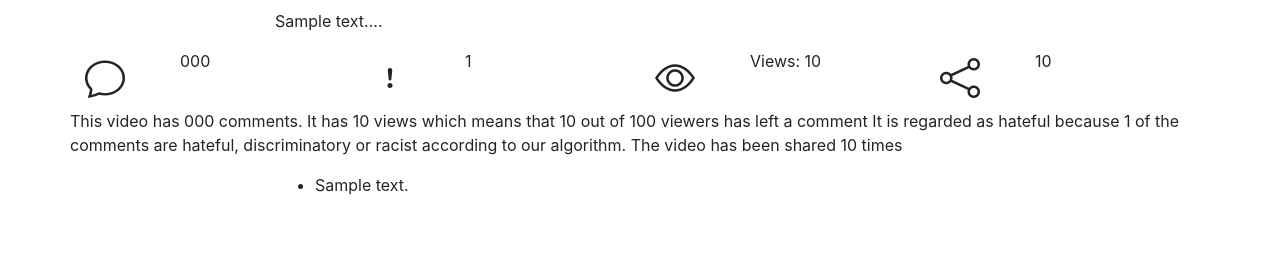
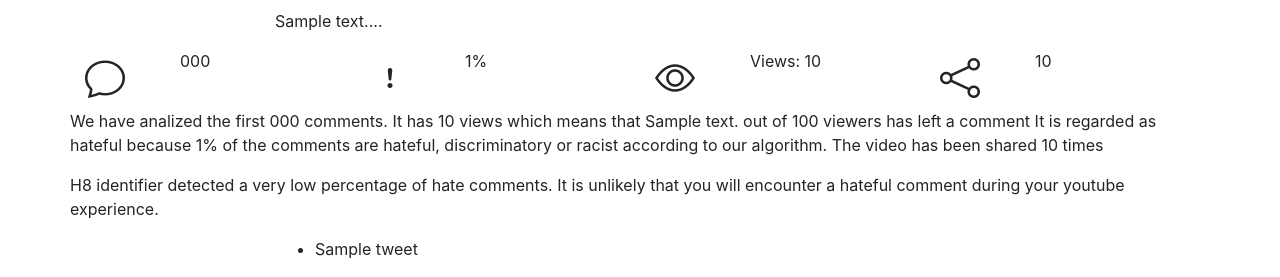
Before and after one commit to TechLabs-Berlin/H8-Identifier, a Flask app: template h8_identifier/templates/result.html in a window 1280 px wide. Shown: the part 770-1047 px from the top of the page. Before the commit the page ends 965 px from the top, so only its background shows below. Run offline with Flask 2, Linux system fonts and the light colour scheme; the template is opened without the code that fills it: most values are stand-ins (such as "Sample title", 1, 10 or a date in 2020); parts of the project's set-up code (start-up, migrations or seed data) failed here and were passed over; some libraries are stand-ins or nearby versions.

Commit message:
updated judgement of percentage

```diff
--- a/h8_identifier/templates/result.html
+++ b/h8_identifier/templates/result.html
@@ -33,7 +33,7 @@
           <i class="bi bi-exclamation" style="font-size: 2.5rem"></i>
         </div>
         <div class="col-sm-2">
-          <p>{{percent_hate}}</p>
+          <p>{{percent_hate}}%</p>
         </div>
         <div class="col-sm-1">
           <i class="bi bi-eye" style="font-size: 2.5rem"></i>
@@ -51,22 +51,33 @@
     </div>
     <div class="container">
       <div class="row">
-        <p>This video has {{ number_of_comments }} comments. It has {{
-          views }} views which means that {{ comments_per_view * 100 }} out of 100
-          viewers has left a comment It is regarded as hateful because {{ percent_hate }} of
+        <p>We have analized the first {{ number_of_comments }} comments. It has {{
+          views }} views which means that {{ comments_per_view  }} out of 100
+          viewers has left a comment It is regarded as hateful because {{ percent_hate }}% of
           the comments are hateful, discriminatory or racist according to our algorithm. The video has been shared {{
           shared }} times</p>
       </div>
     </div>
     <div class="container">
       <div class="row">
+        {%if percent_hate == 0 %}
+          <p>H8 identifier did not detect hate speed now. Enjoy your hate freee youtube experience!</p>
+        {%elif percent_hate <= 2 %}
+          <p>H8 identifier detected a very low percentage of hate comments. It is unlikely that you will encounter a hateful comment during your youtube experience.</p>
+        {%elif percent_hate <= 10 %}
+          <p>H8 identifier detected a low percentage of hate comments. It is unlikely but possible that you will encounter a hateful comment during your youtube experience.</p>
+        {%elif percent_hate <= 50 %}
+          <p>H8 identifier detected a relevant number of hate comments. It is possible that you will encounter a hateful comment during your youtube experience.</p>
+        {%else %}
+          <p>Attention: H8 identifier detected a hich percentage of hate comments. More than 1 in 2 comments is considered hateful. We advice you to ignore the comments during your youtube experience.</p>
+        {%endif%}
         <div class="col-md-2 center"></div>
         <div class="col-md-8 center">
           <div class="comment-section">
             <ul>
               {%for comment in comments%}
               <li>
-                <p>{{comment}}</p>
+                <p>{{comment.tweet}}</p>
               </li>
               {%endfor%}
             </ul>
```
